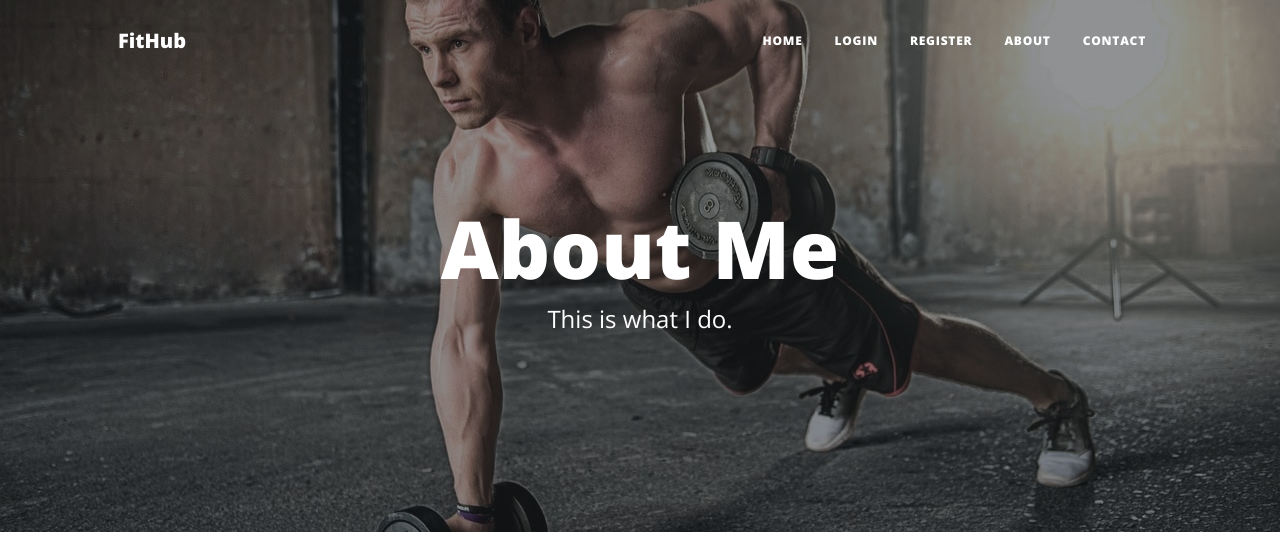
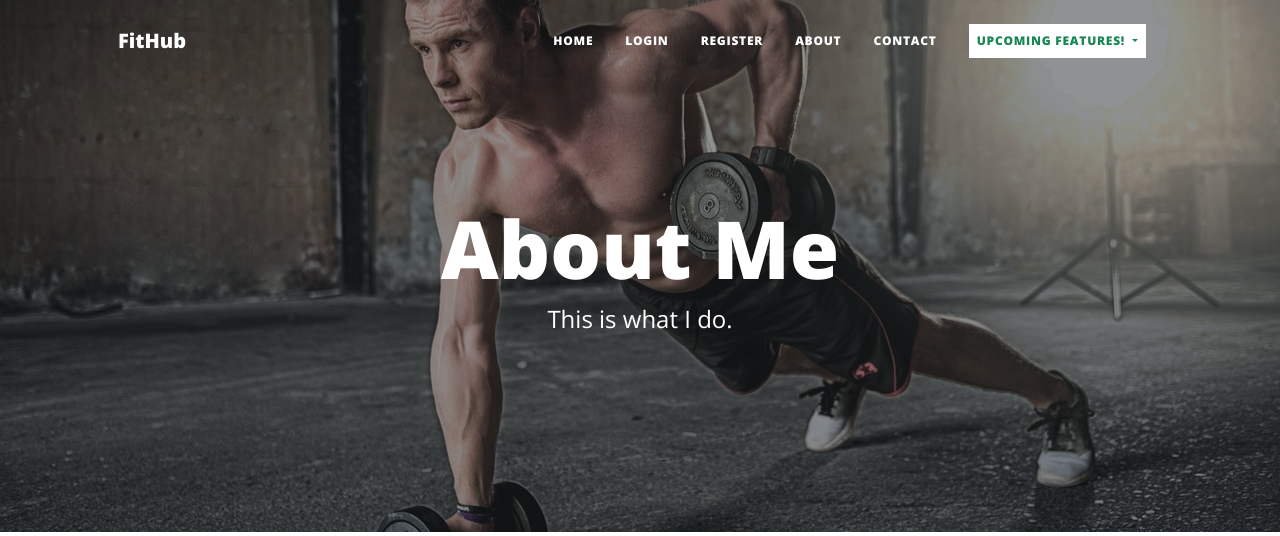
Before and after one commit to OmarMasoud3/FitHub, a Flask app: page /about in a window 1280 px wide. Shown: the top 536 px of the page. Run offline with Flask 3, Linux system fonts and the light colour scheme; some libraries are stand-ins or nearby versions.

Commit message:
Add Upcoming Features nav item to nav bar

```diff
--- a/templates/header.html
+++ b/templates/header.html
@@ -105,6 +105,18 @@
                 >Contact</a
               >
             </li>
+            <li class="nav-item dropdown px-lg-3 py-3 py-lg-3">
+                    <a class="nav-link dropdown-toggle text-success bg-white text-center" href="#" id="navbarDropdown" role="button"
+                       data-bs-toggle="dropdown" aria-haspopup="true" aria-expanded="false">
+                        Upcoming Features!
+                    </a>
+                    <div class="dropdown-menu" aria-labelledby="navbarDropdown">
+                        <a class="dropdown-item text-center" href="{{ url_for('register') }}">Calculate Your BMI!</a>
+                        <a class="dropdown-item text-center" href="{{ url_for('register') }}">Track Your Calories!</a>
+                        <a class="dropdown-item text-center" href="{{ url_for('register') }}">Find Nearest Gyms!</a>
+                        <a class="dropdown-item text-center" href="{{ url_for('register') }}">Find Nearest Healthy Restaurants!</a>
+                    </div>
+                </li>
           </ul>
         </div>
       </div>
```
